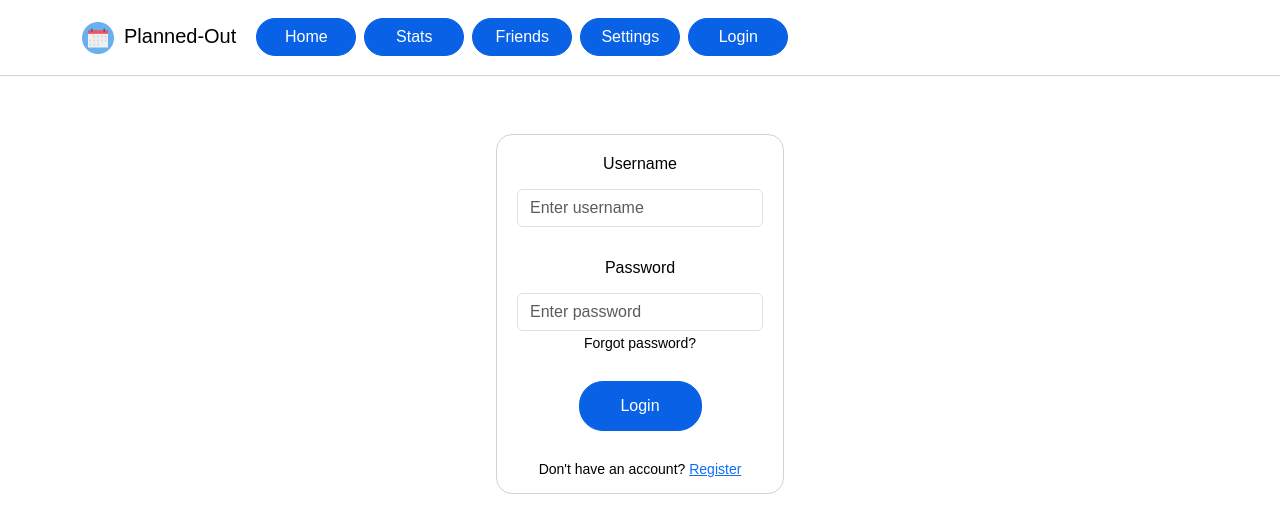
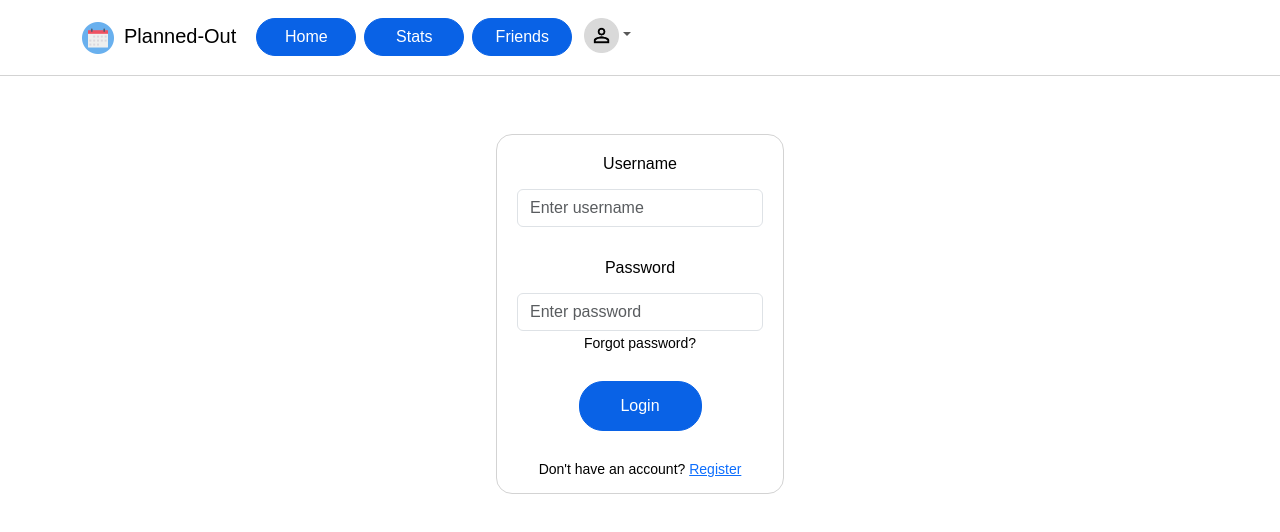
Before and after one commit to COSC481W-2023Fall/planned-out, a React (Create React App) app in the folder front-end/: page /login in a window 1280 px wide. Shown: the top 532 px of the page. Built offline with nearby package versions, Linux system fonts and the light colour scheme.

Commit message:
feat: Add profile icon to navbar
feat: Add profile icon to navbar

* Adds the profile icon to the navbar
* Moves the log in/out and settings buttons to a dropdown below the profile picture

```diff
--- a/front-end/src/index.css
+++ b/front-end/src/index.css
@@ -51,6 +51,14 @@ code {
 
 .navbar-brand img {
   margin-right: 10px;
+}
+
+.navbar-profile {
+  height: 35px;
+}
+
+.dropdown-toggle {
+  padding: 0;
 }
 
 .main-nav-button {
--- a/front-end/src/pages/Layout.js
+++ b/front-end/src/pages/Layout.js
@@ -3,6 +3,7 @@ import Nav from "react-bootstrap/Nav";
 import Navbar from "react-bootstrap/Navbar";
 import Button from "react-bootstrap/Button";
 import Container from "react-bootstrap/Container";
+import NavDropdown from "react-bootstrap/NavDropdown"
 import { LinkContainer } from "react-router-bootstrap";
 import { useNavigate } from 'react-router-dom';
 import { useState, useEffect } from "react";
@@ -74,25 +75,29 @@ const Layout = () => {
                 <Button className="main-nav-button">Friends</Button>
               </LinkContainer>
             </Nav.Item>
-            <Nav.Item>
+            <NavDropdown title={
+              <img alt="Profile Icon" className="navbar-profile" src="/avatars/default.png"></img>
+            } id="basic-nav-dropdown">
+              <NavDropdown.Item>
                 <LinkContainer to="/settings">
                   <Button className="main-nav-button">Settings</Button>
                 </LinkContainer>
-            </Nav.Item>
+              </NavDropdown.Item>
               {isUserLoggedOut &&
-              <Nav.Item>
+                <NavDropdown.Item>
                   <LinkContainer to="/login">
                     <Button className="main-nav-button">Login</Button>
                   </LinkContainer>
-              </Nav.Item>
+                </NavDropdown.Item>
               }
               {isUserLoggedIn &&
-              < Nav.Item >
+                <NavDropdown.Item >
                   <LinkContainer to="/login">
                     <Button onClick={logUserOut} className="main-nav-button">Log Out</Button>
                   </LinkContainer>
-              </Nav.Item>
+                </NavDropdown.Item>
               }
+            </NavDropdown>
           </Nav>
         </Container>
       </Navbar>
```
Lines whose indentation alone changed are shown as unchanged.
